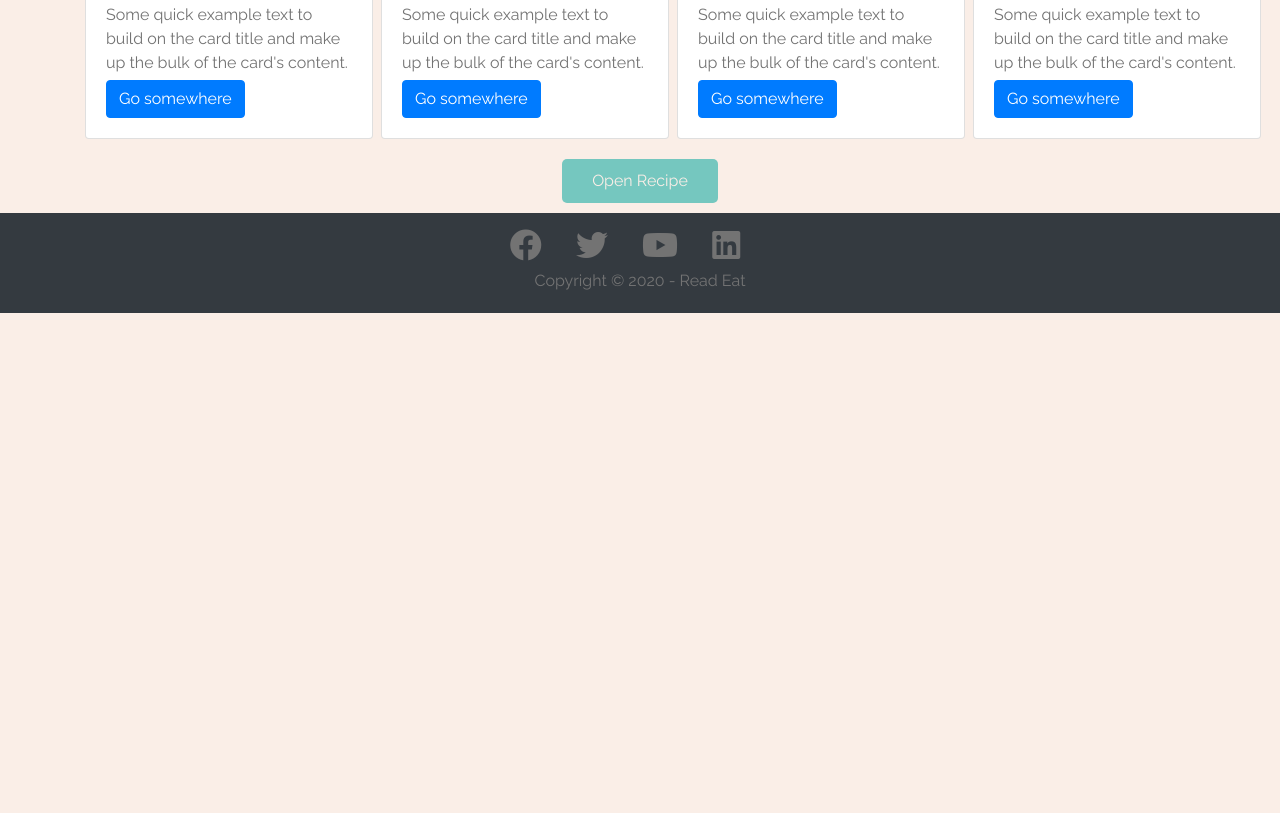
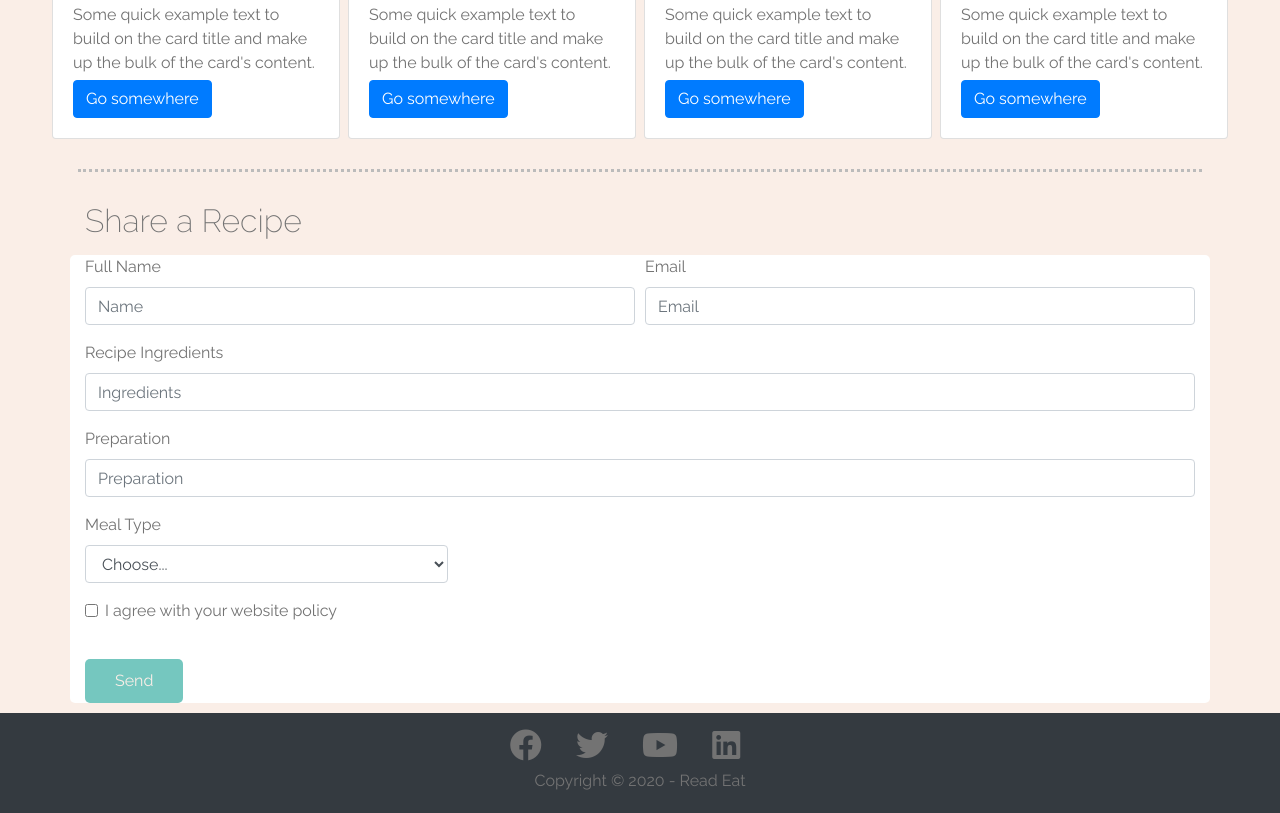
Before and after one commit to dudlish/read-eat, a plain HTML site: page index.html in a window 1280 px wide. Shown: the part 1613-2426 px from the top of the page. Before the commit the page ends 1926 px from the top, so only its background shows below. Drawn offline with nearby package versions, Linux system fonts and the light colour scheme.

Commit message:
Share a recipe form added

```diff
--- a/index.html
+++ b/index.html
@@ -205,32 +205,49 @@
                 </div>
             </div>
 
-
-
-            <div class="flex">
-                <a href="books.html" class="btn-green btn-center">Open Recipe</a>
-            </div>
-
-            <!-- Blog -->
-            <!-- <section id="blog" class="blog flex-columns flex-reverse width-container">
-            <div class="row">
-                <div class="column-blog">
-                    <div class="column-1">
-                        <img src="img/blog.jpg" alt="">
+            <hr class="dotted">
+            <h2 class="section-heading container">Share a Recipe</h2>
+            <form class="container white-back">
+                <div class="form-row">
+                    <div class="form-group col-md-6">
+                        <label for="name">Full Name</label>
+                        <input type="name" class="form-control" id="name" placeholder="Name">
+                    </div>
+                    <div class="form-group col-md-6">
+                        <label for="email">Email</label>
+                        <input type="email" class="form-control" id="email" placeholder="Email">
                     </div>
                 </div>
-                <div class="column-blog">
-                    <div class="column-2 bg-secondary">
-                        <h4>June 12 2020</h4>
-                        <h2>Blog Post One</h2>
-                        <p>Lorem ipsum dolor, sit amet consectetur adipisicing elit. Illum id neque ut iure
-                            exercitationem voluptates harum tempore ad eum cum.</p>
-                        <i class="fas fa-chevron"></i>
-                        <a href="blog.html" class="btn btn-outline">Read Our Blog</a>
+                <div class="form-group">
+                    <label for="ingredients">Recipe Ingredients</label>
+                    <input type="text" class="form-control" id="ingredients" placeholder="Ingredients">
+                </div>
+                <div class="form-group">
+                    <label for="preparation">Preparation</label>
+                    <input type="text" class="form-control" id="preparation" placeholder="Preparation">
+                </div>
+                <div class="form-row">
+                    <div class="form-group col-md-4">
+                        <label for="inputState">Meal Type</label>
+                        <select id="inputState" class="form-control">
+                            <option selected>Choose...</option>
+                            <option>Snack</option>
+                            <option>Main Dish</option>
+                            <option>Dessert</option>
+                        </select>
                     </div>
                 </div>
-            </div>
-        </section> -->
+                <div class="form-group">
+                    <div class="form-check">
+                        <input class="form-check-input" type="checkbox" id="gridCheck">
+                        <label class="form-check-label" for="gridCheck">
+                            I agree with your website policy
+                        </label>
+                    </div>
+                </div>
+                <a href="books.html" class="btn-green">Send</a>
+                <!-- <button type="submit" class="btn btn-primary">Send</button> -->
+            </form>
 
     </main>
     <footer class="footer bg-dark">
--- a/style.css
+++ b/style.css
@@ -364,6 +364,8 @@ font-size: 0.9rem;
     display: grid;
     grid-template-columns: repeat(4, 1fr);
     grid-gap: 0.5rem;
+    justify-content: center;
+    align-items: center;
 }
 
 /* Footer */
```
